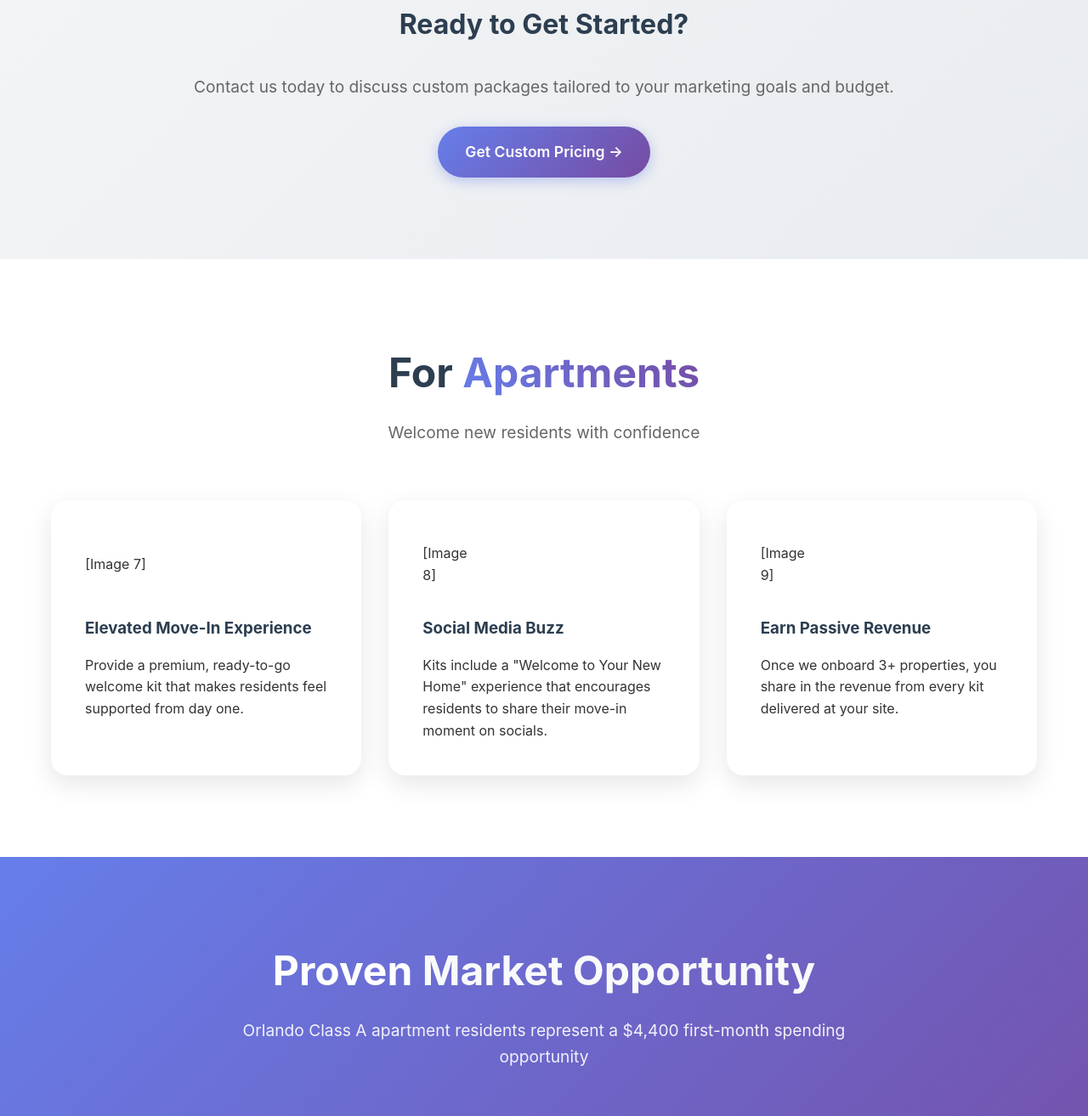
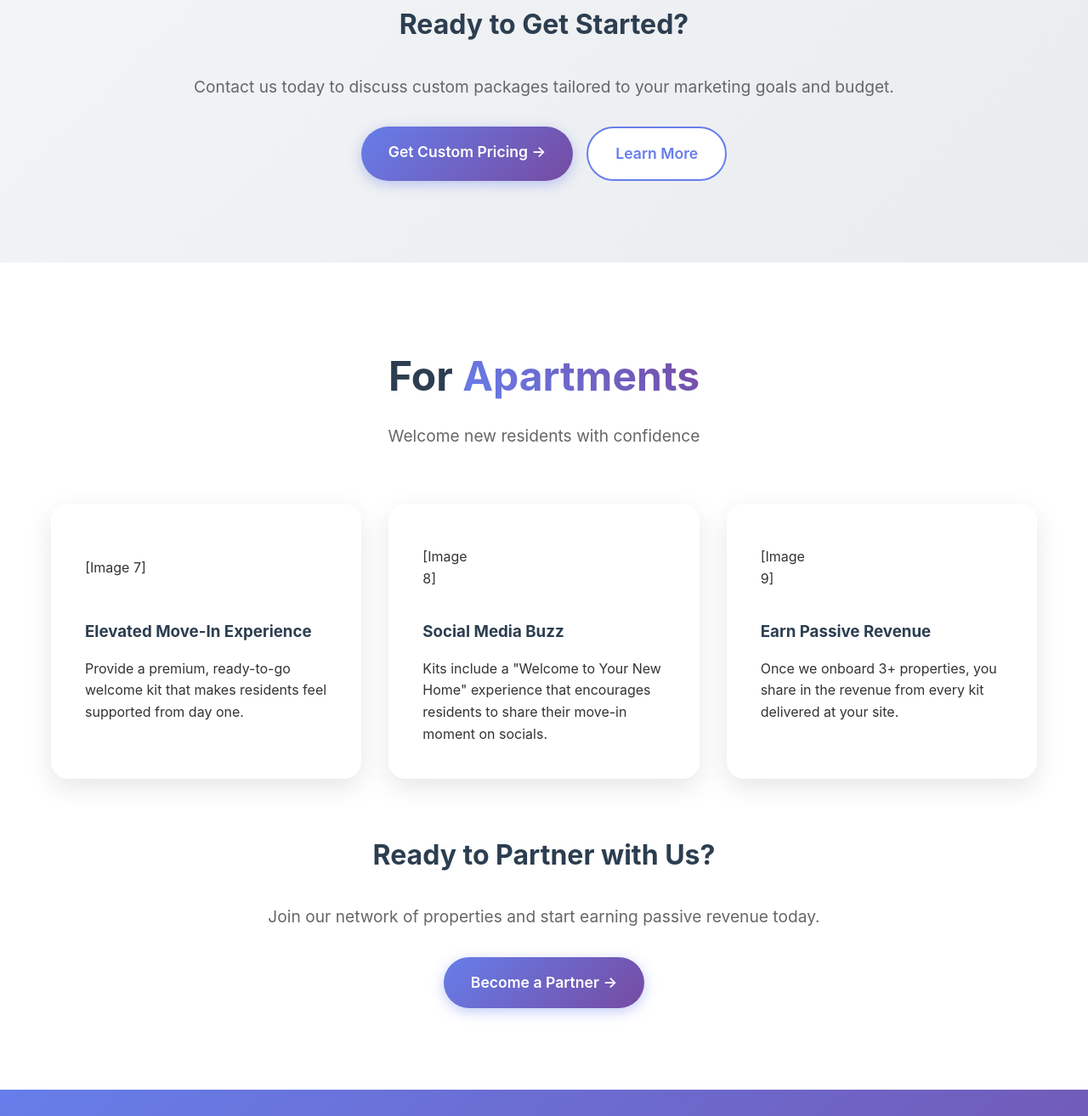
Before and after one commit to nestkitboxes/nestkitboxes.github.io, a plain HTML site: page index.html in a window 1280 px wide. Shown: the part 2746-4060 px from the top of the page at 85% size. Drawn offline with Linux system fonts and the light colour scheme.

Commit message:
Update index.html

```diff
--- a/index.html
+++ b/index.html
@@ -141,10 +141,13 @@
             </div>
 
             <div style="text-align: center; margin-top: 4rem;">
-                <h3 style="font-size: 2rem; margin-bottom: 2rem; color: #2c3e50;">Ready to Get Started?</h3>
-                <p style="font-size: 1.2rem; color: #666; margin-bottom: 2rem;">Contact us today to discuss custom packages tailored to your marketing goals and budget.</p>
-                <a href="#contact" class="cta-button" style="display: inline-block; font-size: 1.1rem; padding: 1rem 2rem;">Get Custom Pricing →</a>
-            </div>
+    <h3 style="font-size: 2rem; margin-bottom: 2rem; color: #2c3e50;">Ready to Get Started?</h3>
+    <p style="font-size: 1.2rem; color: #666; margin-bottom: 2rem;">Contact us today to discuss custom packages tailored to your marketing goals and budget.</p>
+    <div class="button-container">
+        <a href="#contact" class="cta-button" style="display: inline-block; font-size: 1.1rem; padding: 1rem 2rem;">Get Custom Pricing →</a>
+        <a href="advertise-with-nestkit.html" class="secondary-button">Learn More</a>
+    </div>
+</div>
         </div>
     </section>
 
@@ -172,6 +175,11 @@
                     <p>Once we onboard 3+ properties, you share in the revenue from every kit delivered at your site.</p>
                 </div>
             </div>
+            <div style="text-align: center; margin-top: 4rem;">
+    <h3 style="font-size: 2rem; margin-bottom: 2rem; color: #2c3e50;">Ready to Partner with Us?</h3>
+    <p style="font-size: 1.2rem; color: #666; margin-bottom: 2rem;">Join our network of properties and start earning passive revenue today.</p>
+    <a href="become-a-partner.html" class="cta-button" style="display: inline-block; font-size: 1.1rem; padding: 1rem 2rem;">Become a Partner →</a>
+</div>
         </div>
     </section>
 
```
